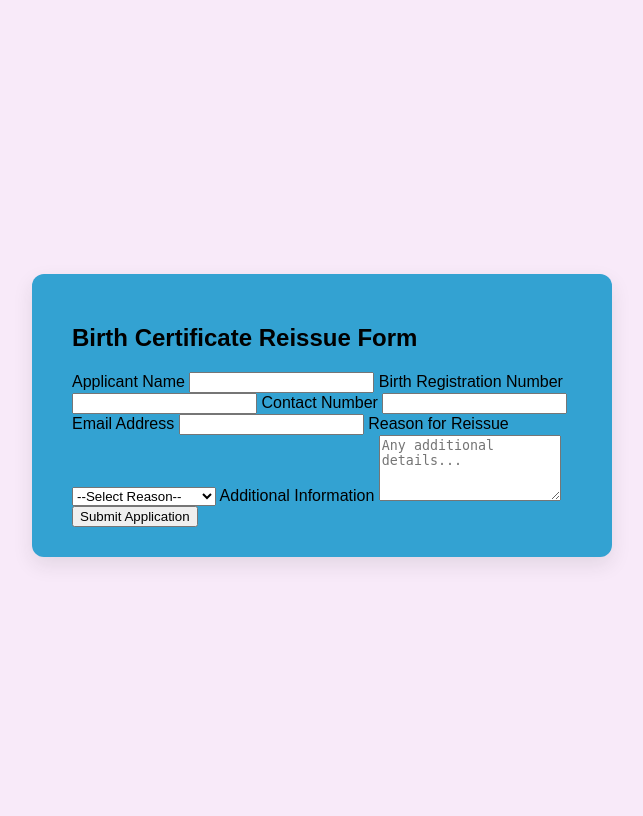
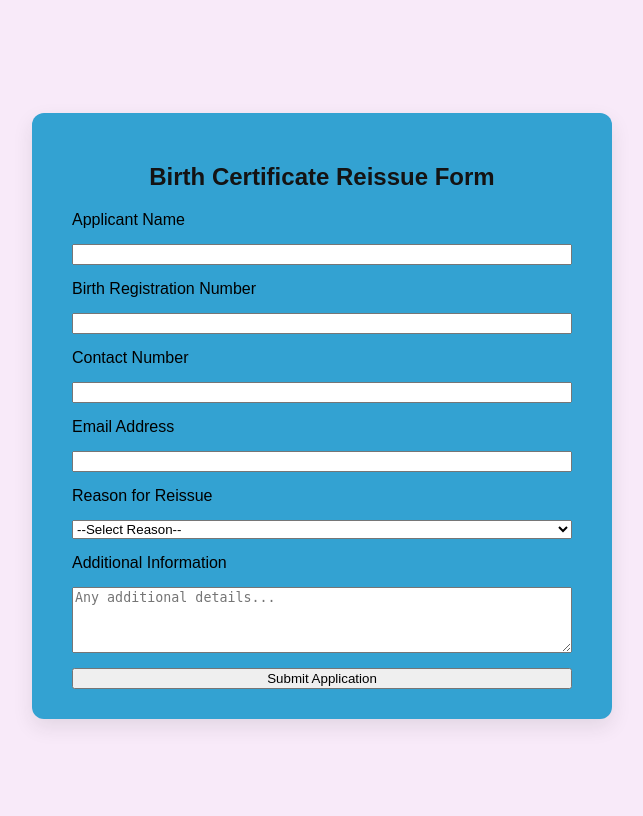
Before and after one commit to Saj1d-prompt/BirthRecordCommunicationSystem, a PHP site: page /reissue.html in a window 1280 px wide. Shown: the part 188-1004 px from the top of the page, without its empty margins (318-961 px from the left). Run offline with PHP 8.4, Linux system fonts and the light colour scheme.

Commit message:
display form st

```diff
--- a/reissue.css
+++ b/reissue.css
@@ -22,3 +22,15 @@ body {
     max-width: 500px;
 
 }
+
+.reissueContainer h2 {
+    text-align: center;
+    margin-bottom: 20px;
+    color: #141313;
+}
+
+.reissueForm {
+    display: flex;
+    flex-direction: column;
+    gap: 15px;
+}
```
